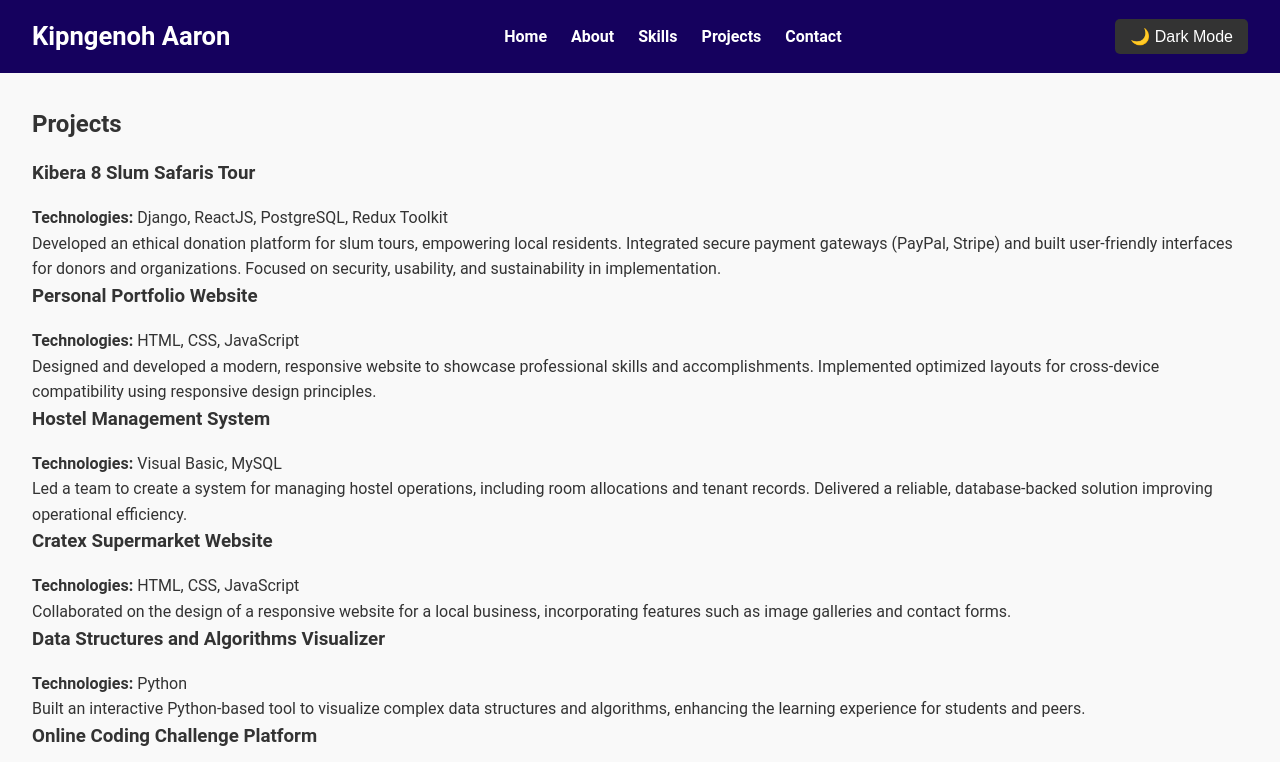
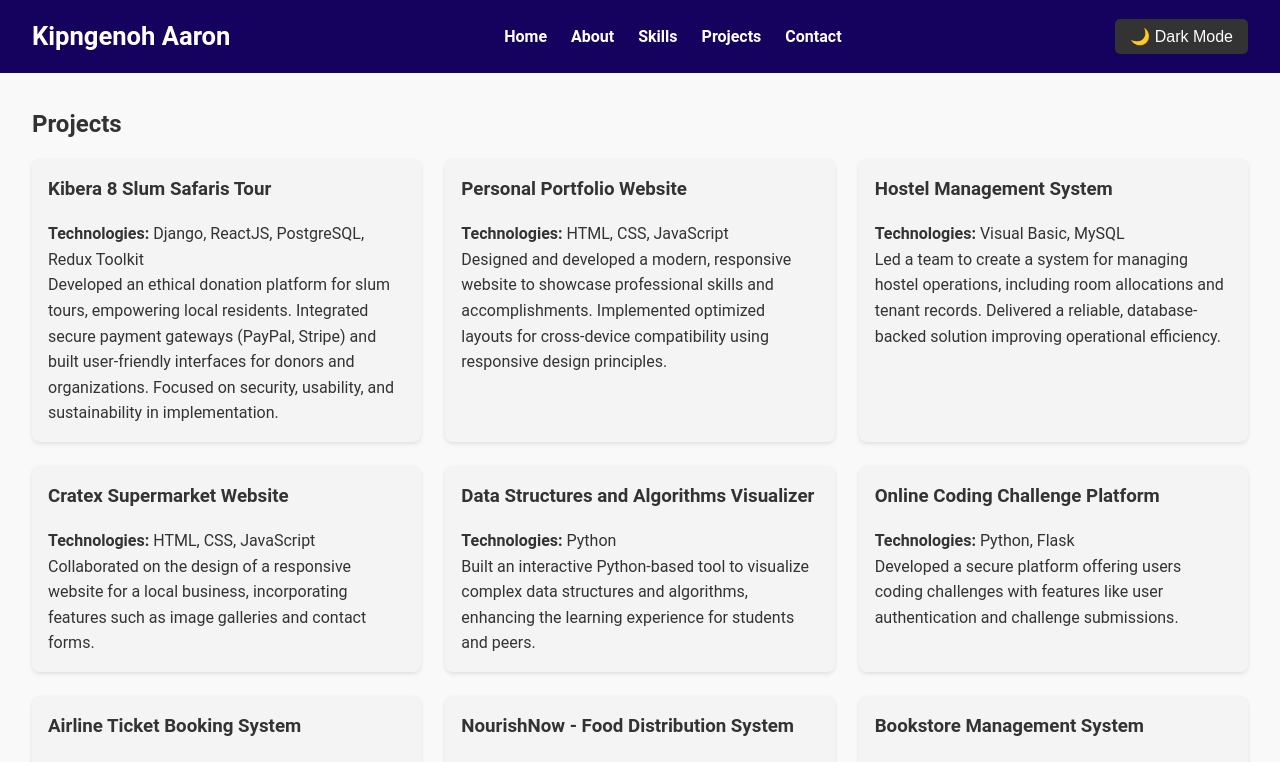
Before and after one commit to kipngenohaaron/kipngenoh-portfolio, a React (Create React App) app: page /projects in a window 1280 px wide. Shown: the top 762 px of the page. Built offline with nearby package versions, Linux system fonts and the light colour scheme.

Commit message:
default props modified

```diff
--- a/src/styles/main.css
+++ b/src/styles/main.css
@@ -239,7 +239,7 @@ h1, h2, h3 {
 }
 
 /* Projects Section */
-.projects {
+/* .projects {
   padding: 2rem;
   background-color: #f9f9f9;
 }
@@ -265,6 +265,27 @@ h1, h2, h3 {
 
 .project-card a:hover {
   text-decoration: underline;
+} */
+.projects {
+  padding: 2rem;
+}
+
+.project-list {
+  display: grid;
+  grid-template-columns: repeat(auto-fit, minmax(300px, 1fr));
+  gap: 1.5rem;
+}
+
+.project-item {
+  background: #f4f4f4;
+  border-radius: 8px;
+  padding: 1rem;
+  box-shadow: 0 2px 4px rgba(0, 0, 0, 0.1);
+}
+
+.project-item h3 {
+  margin-top: 0;
+  color: #333;
 }
 
 /* Skills Section */
```
